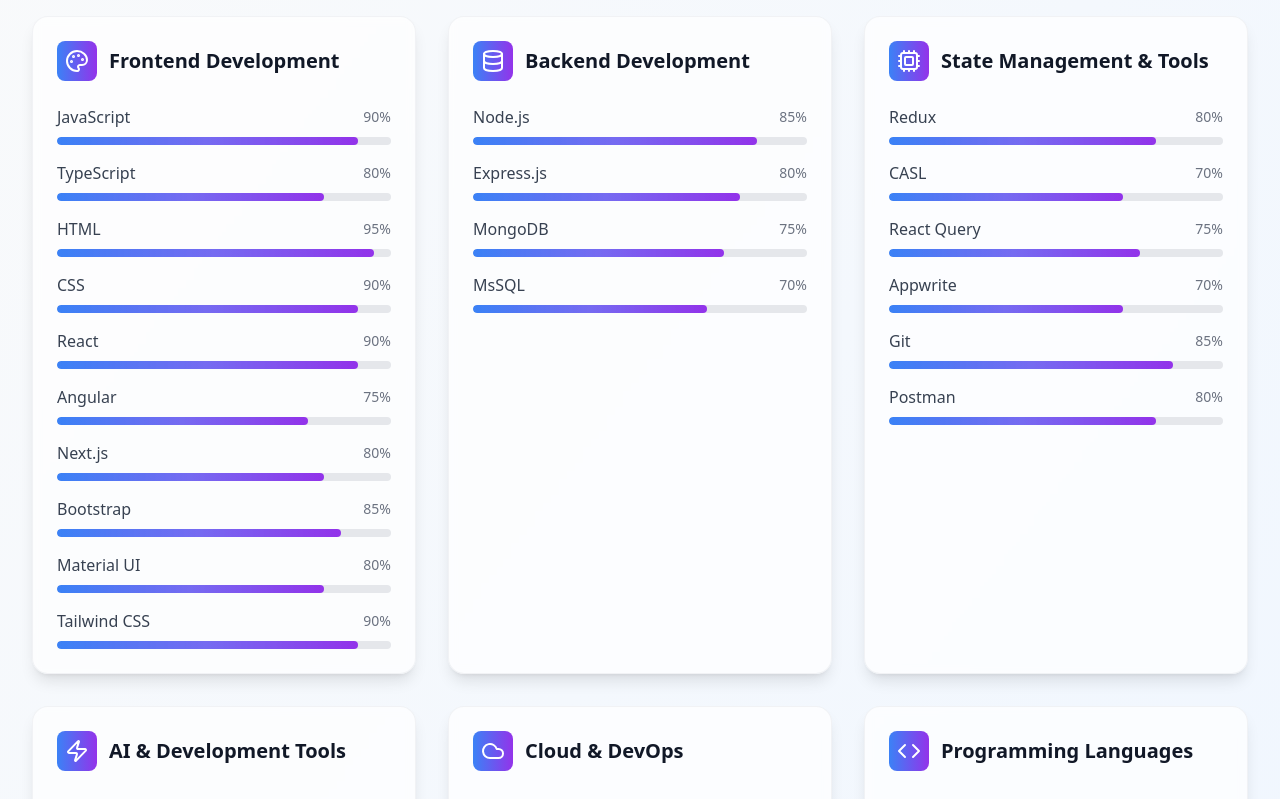
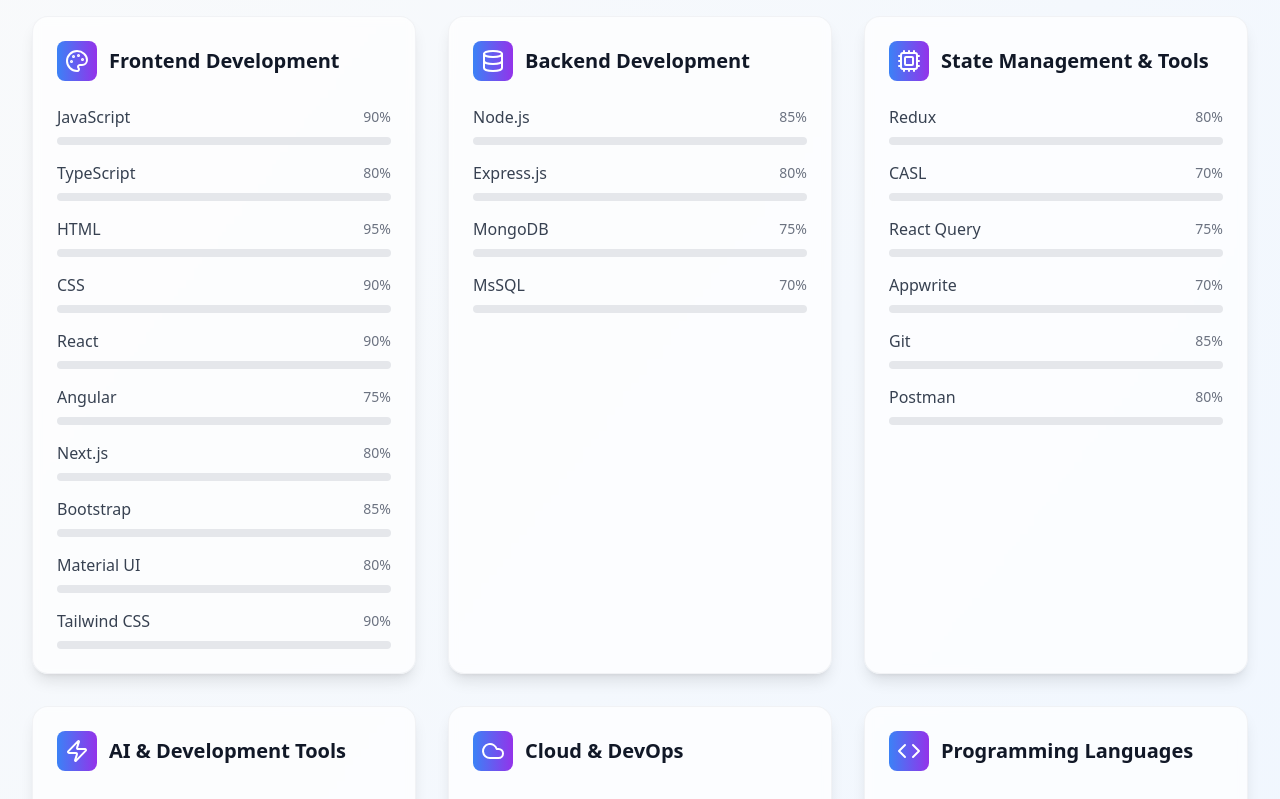
Before and after one commit to sohamjain125/sohamjain-dev, a React (Vite) app: page / in a window 1280 px wide. Shown: the part 2940-3739 px from the top of the page. Built offline with nearby package versions, Linux system fonts and the light colour scheme.

Commit message:
animation fix

```diff
--- a/src/components/Contact.jsx
+++ b/src/components/Contact.jsx
@@ -1,6 +1,6 @@
-import { motion } from 'framer-motion';
+import { motion, AnimatePresence } from 'framer-motion';
 import { useState } from 'react';
-import { Mail, Phone, MapPin, Send, MessageSquare, User, FileText } from 'lucide-react';
+import { Mail, Phone, MapPin, Send, MessageSquare, User, FileText, CheckCircle, X } from 'lucide-react';
 import { personalInfo } from '../data/portfolioData';
 import emailjs from '@emailjs/browser';
 
@@ -13,6 +13,8 @@
   });
 
   const [isSubmitting, setIsSubmitting] = useState(false);
+  const [showSuccess, setShowSuccess] = useState(false);
+  const [showError, setShowError] = useState(false);
 
   const handleInputChange = (e) => {
     const { name, value } = e.target;
@@ -43,11 +45,13 @@
       });
 
       // Show success message
-      alert('Thank you for your message! I\'ll get back to you soon.');
+      setShowSuccess(true);
+      setTimeout(() => setShowSuccess(false), 5000); // Auto hide after 5 seconds
 
     } catch (error) {
       console.error('Error sending email:', error);
-      alert('Sorry, there was an error sending your message. Please try again or contact me directly via email.');
+      setShowError(true);
+      setTimeout(() => setShowError(false), 5000); // Auto hide after 5 seconds
     } finally {
       setIsSubmitting(false);
     }
@@ -293,6 +297,66 @@
           </motion.div>
         </div>
       </div>
+
+      {/* Success Notification */}
+      <AnimatePresence>
+        {showSuccess && (
+          <motion.div
+            initial={{ opacity: 0, y: -100, scale: 0.8 }}
+            animate={{ opacity: 1, y: 0, scale: 1 }}
+            exit={{ opacity: 0, y: -100, scale: 0.8 }}
+            transition={{ duration: 0.3, ease: "easeOut" }}
+            className="fixed top-4 right-4 z-50 max-w-sm w-full"
+          >
+            <div className="bg-gradient-to-r from-green-500 to-emerald-600 text-white p-4 rounded-xl shadow-2xl border border-green-400/20 backdrop-blur-sm">
+              <div className="flex items-center gap-3">
+                <CheckCircle className="w-6 h-6 text-green-100 flex-shrink-0" />
+                <div className="flex-1">
+                  <h4 className="font-semibold text-sm">Message Sent Successfully!</h4>
+                  <p className="text-green-100 text-xs mt-1">Thank you for your message! I'll get back to you soon.</p>
+                </div>
+                <button
+                  onClick={() => setShowSuccess(false)}
+                  className="text-green-100 hover:text-white transition-colors"
+                >
+                  <X className="w-4 h-4" />
+                </button>
+              </div>
+            </div>
+          </motion.div>
+        )}
+      </AnimatePresence>
+
+      {/* Error Notification */}
+      <AnimatePresence>
+        {showError && (
+          <motion.div
+            initial={{ opacity: 0, y: -100, scale: 0.8 }}
+            animate={{ opacity: 1, y: 0, scale: 1 }}
+            exit={{ opacity: 0, y: -100, scale: 0.8 }}
+            transition={{ duration: 0.3, ease: "easeOut" }}
+            className="fixed top-4 right-4 z-50 max-w-sm w-full"
+          >
+            <div className="bg-gradient-to-r from-red-500 to-pink-600 text-white p-4 rounded-xl shadow-2xl border border-red-400/20 backdrop-blur-sm">
+              <div className="flex items-center gap-3">
+                <div className="w-6 h-6 rounded-full bg-red-400 flex items-center justify-center flex-shrink-0">
+                  <X className="w-4 h-4 text-white" />
+                </div>
+                <div className="flex-1">
+                  <h4 className="font-semibold text-sm">Message Failed to Send</h4>
+                  <p className="text-red-100 text-xs mt-1">Please try again or contact me directly via email.</p>
+                </div>
+                <button
+                  onClick={() => setShowError(false)}
+                  className="text-red-100 hover:text-white transition-colors"
+                >
+                  <X className="w-4 h-4" />
+                </button>
+              </div>
+            </div>
+          </motion.div>
+        )}
+      </AnimatePresence>
     </section>
   );
 };
--- a/src/components/Skills.jsx
+++ b/src/components/Skills.jsx
@@ -1,8 +1,22 @@
 import { motion } from 'framer-motion';
 import { Code, Database, Palette, Cloud, Cpu, Globe, Zap, Monitor } from 'lucide-react';
 import { skills } from '../data/portfolioData';
+import { useState, useEffect } from 'react';
 
 const Skills = () => {
+  const [isMobile, setIsMobile] = useState(false);
+
+  useEffect(() => {
+    const checkMobile = () => {
+      setIsMobile(window.innerWidth <= 768);
+    };
+
+    checkMobile();
+    window.addEventListener('resize', checkMobile);
+
+    return () => window.removeEventListener('resize', checkMobile);
+  }, []);
+
   const skillCategories = [
     {
       title: 'Frontend Development',
@@ -41,18 +55,40 @@
     visible: {
       opacity: 1,
       transition: {
-        staggerChildren: 0.1
+        staggerChildren: isMobile ? 0.05 : 0.1
       }
     }
   };
 
   const itemVariants = {
-    hidden: { opacity: 0, y: 20 },
+    hidden: { opacity: 0, y: isMobile ? 10 : 20 },
     visible: {
       opacity: 1,
       y: 0,
       transition: {
-        duration: 0.6
+        duration: isMobile ? 0.4 : 0.6
+      }
+    }
+  };
+
+  const skillItemVariants = {
+    hidden: { opacity: 0, x: isMobile ? -10 : -20 },
+    visible: {
+      opacity: 1,
+      x: 0,
+      transition: {
+        duration: isMobile ? 0.3 : 0.5
+      }
+    }
+  };
+
+  const progressVariants = {
+    hidden: { width: 0 },
+    visible: {
+      width: (custom) => `${custom}%`,
+      transition: {
+        duration: isMobile ? 0.6 : 1,
+        delay: isMobile ? 0.1 : 0.2
       }
     }
   };
@@ -62,10 +98,10 @@
       <div className="w-full max-w-7xl mx-auto px-4 sm:px-6 lg:px-8">
         {/* Section Header */}
         <motion.div
-          initial={{ opacity: 0, y: 30 }}
+          initial={{ opacity: 0, y: isMobile ? 20 : 30 }}
           whileInView={{ opacity: 1, y: 0 }}
           viewport={{ once: true }}
-          transition={{ duration: 0.8 }}
+          transition={{ duration: isMobile ? 0.6 : 0.8 }}
           className="text-center mb-16"
         >
           <h2 className="text-3xl sm:text-4xl lg:text-5xl font-bold mb-6">
@@ -107,10 +143,10 @@
                 {category.skills.map((skill) => (
                   <motion.div
                     key={skill.name}
-                    initial={{ opacity: 0, x: -20 }}
-                    whileInView={{ opacity: 1, x: 0 }}
+                    variants={skillItemVariants}
+                    initial="hidden"
+                    whileInView="visible"
                     viewport={{ once: true }}
-                    transition={{ duration: 0.5, delay: index * 0.1 }}
                     className="group"
                   >
                     <div className="flex justify-between items-center mb-1.5 sm:mb-2">
@@ -125,13 +161,16 @@
                     {/* Progress Bar */}
                     <div className="w-full bg-gray-200 dark:bg-gray-700 rounded-full h-1.5 sm:h-2 overflow-hidden">
                       <motion.div
-                        initial={{ width: 0 }}
-                        whileInView={{ width: `${skill.level}%` }}
+                        variants={progressVariants}
+                        initial="hidden"
+                        whileInView="visible"
                         viewport={{ once: true }}
-                        transition={{ duration: 1, delay: 0.2 + index * 0.1 }}
+                        custom={skill.level}
                         className="h-full bg-gradient-to-r from-blue-500 to-purple-600 rounded-full relative"
                       >
-                        <div className="absolute inset-0 bg-gradient-to-r from-transparent via-white/20 to-transparent animate-pulse"></div>
+                        {!isMobile && (
+                          <div className="absolute inset-0 bg-gradient-to-r from-transparent via-white/20 to-transparent animate-pulse"></div>
+                        )}
                       </motion.div>
                     </div>
                   </motion.div>
@@ -143,10 +182,10 @@
 
         {/* Call to Action */}
         <motion.div
-          initial={{ opacity: 0, y: 30 }}
+          initial={{ opacity: 0, y: isMobile ? 20 : 30 }}
           whileInView={{ opacity: 1, y: 0 }}
           viewport={{ once: true }}
-          transition={{ duration: 0.8, delay: 0.6 }}
+          transition={{ duration: isMobile ? 0.6 : 0.8, delay: isMobile ? 0.3 : 0.6 }}
           className="text-center mt-16"
         >
           <div className="bg-gradient-to-r from-blue-50 to-purple-50 dark:from-gray-800/50 dark:to-gray-700/50 rounded-2xl p-8 backdrop-blur-sm border border-gray-200/50 dark:border-gray-700/50">
@@ -158,7 +197,7 @@
               I continuously explore new frameworks, libraries, and tools to enhance my development workflow and deliver better solutions.
             </p>
             <div className="flex items-center justify-center gap-2 text-blue-600 dark:text-blue-400">
-              <Globe className="w-5 h-5 animate-spin-slow" />
+              <Globe className={`w-5 h-5 ${isMobile ? '' : 'animate-spin-slow'}`} />
               <span className="font-medium">Continuously expanding my skill set with AI tools</span>
             </div>
           </div>
```
